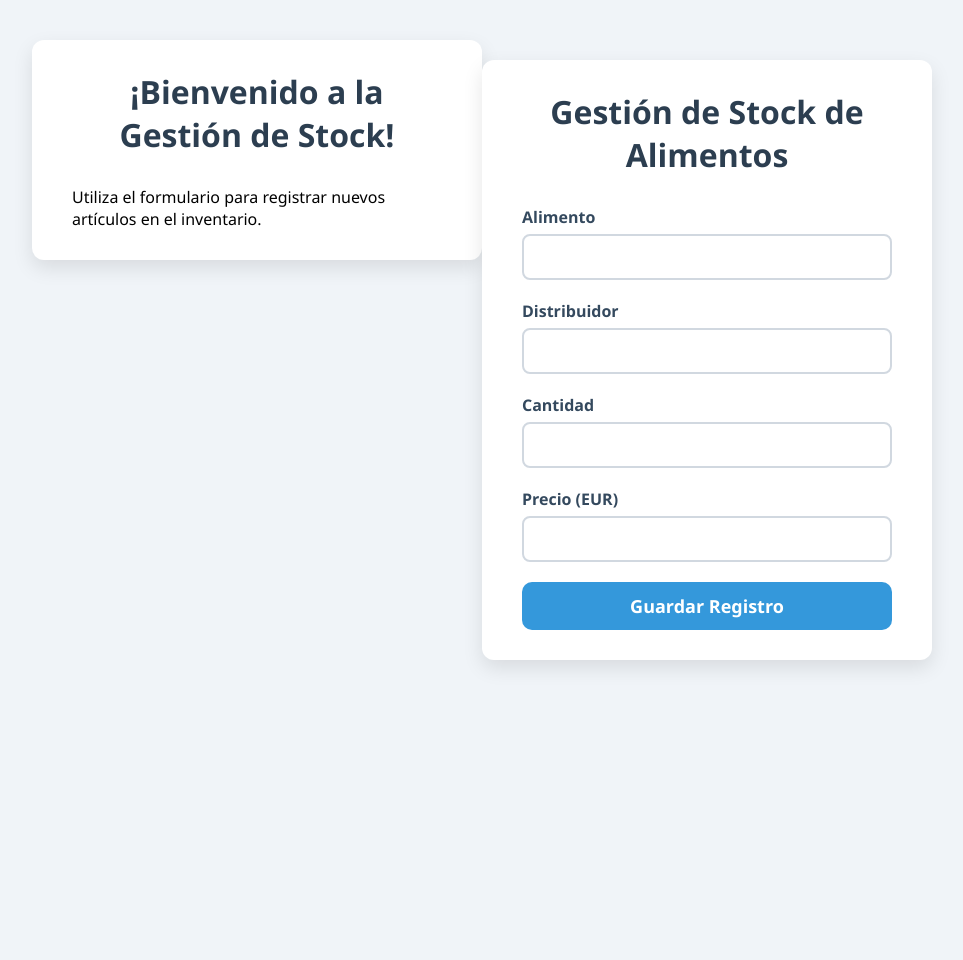
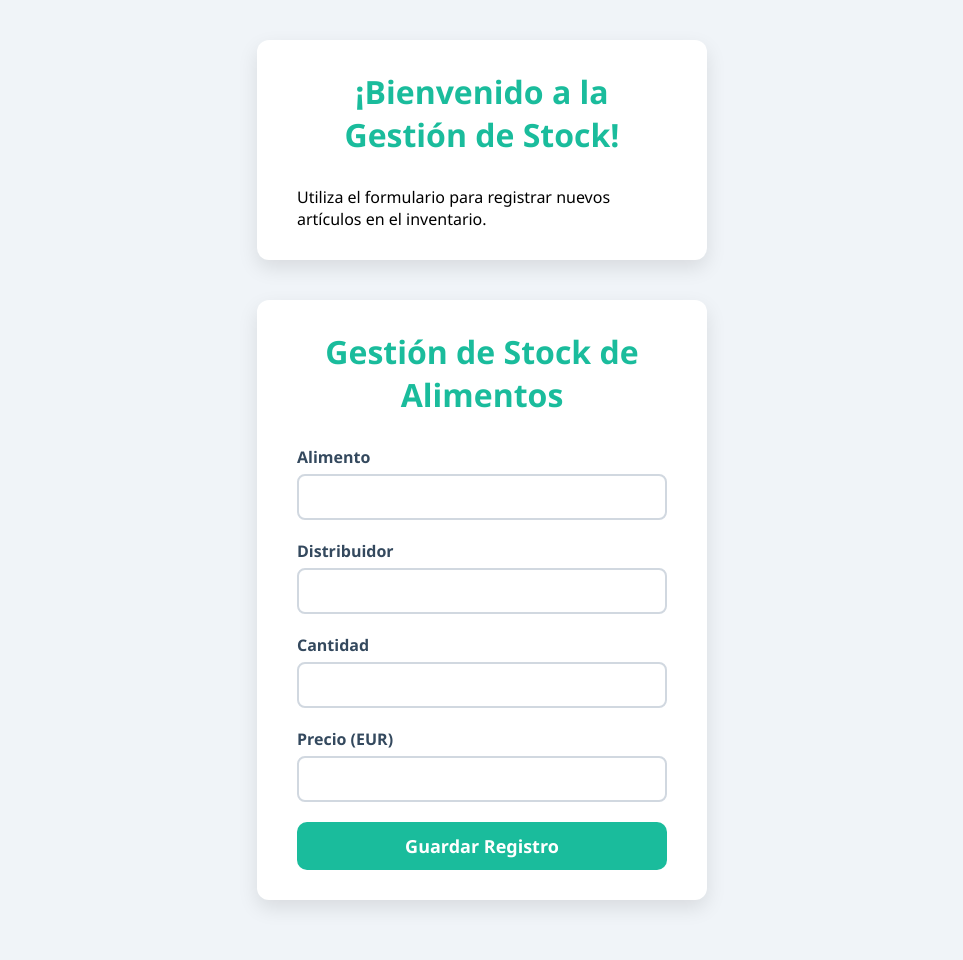
Before and after one commit to DavidPeiroBea/Jenkins, a PHP site: page / in a window 1280 px wide. Shown: the whole page, without its empty margins (158-1121 px from the left). Before the commit the page ends 668 px from the top, so only its background shows below. Run offline with PHP 8.4, Linux system fonts and the light colour scheme.

Commit message:
Refactor CSS styles for layout and colors
Updated styles for body, headings, buttons, and input focus states.

```diff
--- a/content/style.css
+++ b/content/style.css
@@ -1,4 +1,4 @@
-    * {
+* {
       box-sizing: border-box;
       margin: 0;
       padding: 0;
@@ -8,8 +8,9 @@
     body {
       background: #f0f4f8;
       display: flex;
-      justify-content: center;
-      align-items: flex-start;
+      flex-direction: column; /* Cambiado para apilar los contenedores */
+      justify-content: flex-start;
+      align-items: center;
       min-height: 100vh;
       padding: 40px 20px;
     }
@@ -21,12 +22,13 @@
       box-shadow: 0 8px 20px rgba(0, 0, 0, 0.1);
       width: 100%;
       max-width: 450px;
+      margin-bottom: 20px; /* Separación entre los contenedores */
     }
 
     h1 {
       text-align: center;
       margin-bottom: 30px;
-      color: #2c3e50;
+      color: #1abc9c; /* Nuevo color para el título */
     }
 
     form {
@@ -54,12 +56,12 @@
 
     input[type="text"]:focus,
     input[type="number"]:focus {
-      border-color: #3498db;
+      border-color: #1abc9c; /* Nuevo color para el foco */
       outline: none;
     }
 
     button {
-      background-color: #3498db;
+      background-color: #1abc9c; /* Nuevo color de fondo para el botón */
       color: white;
       font-weight: 700;
       padding: 12px 0;
@@ -71,12 +73,12 @@
     }
 
     button:hover {
-      background-color: #2980b9;
+      background-color: #16a085; /* Nuevo color de hover */
       transform: scale(0.9);
       transition: 1s;
     }
 
-    /* Para mostrar la tabla de registros */
+    /* Las reglas para la tabla se mantienen (no se usan en index.php, pero están en el CSS) */
     table {
       width: 100%;
       border-collapse: collapse;
```
